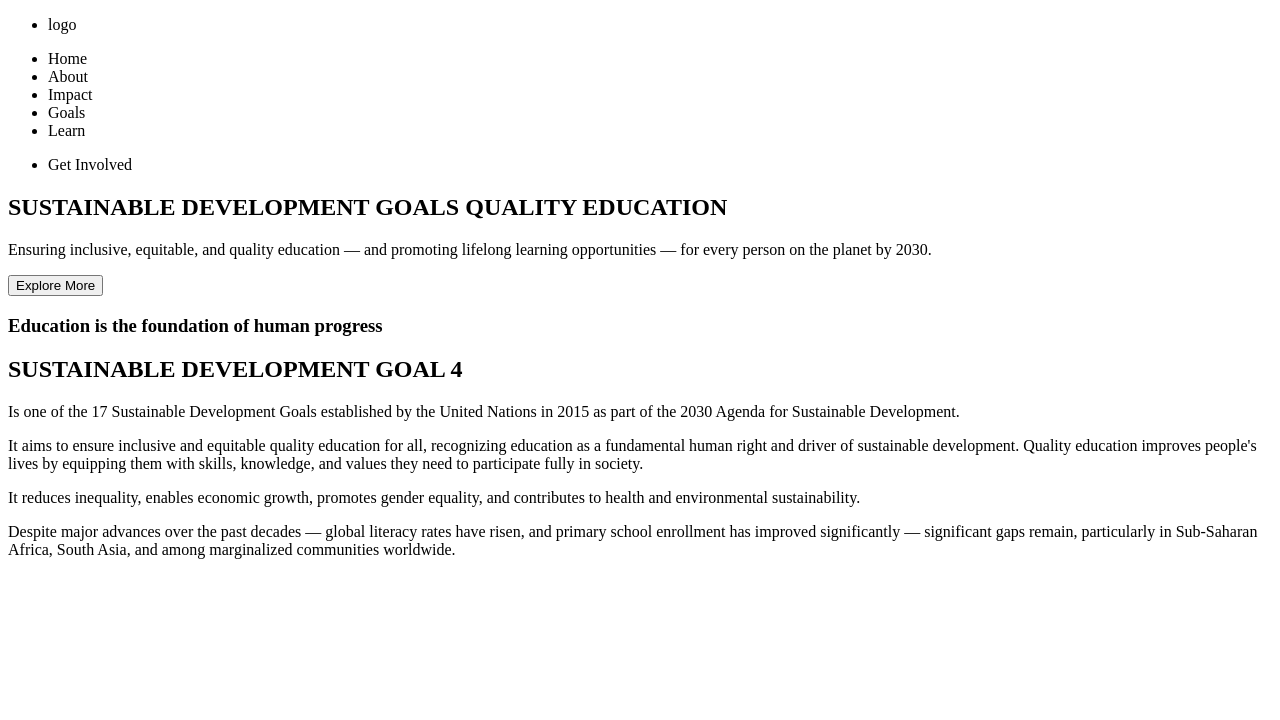
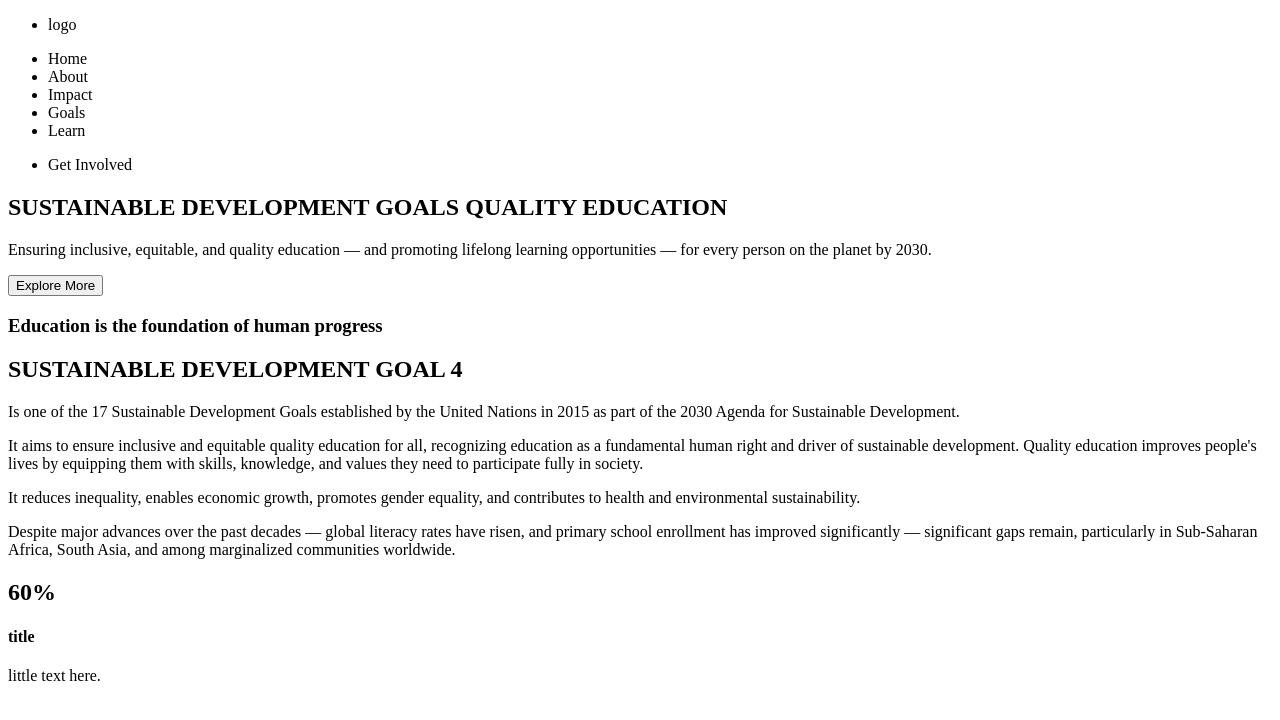
Before and after one commit to a-BleakPotato/Quality-Education-SDG-Practice-Website, a plain HTML site: page index.html in a window 1280 px wide. Drawn offline with Linux system fonts and the light colour scheme.

Commit message:
Added content template for statistics

```diff
--- a/index.html
+++ b/index.html
@@ -74,7 +74,13 @@
         <section class="statistics-page">
             <div class="title-section"></div>
             <div class="statistics-container">
-                <div class="statistics"></div>
+                <div class="statistics">
+                    <h2>60%</h2>
+                    <div class="content">
+                        <h4>title</h4>
+                        <p>little text here.</p>
+                    </div>
+                </div>
             </div>
         </section>
     </body>
```
